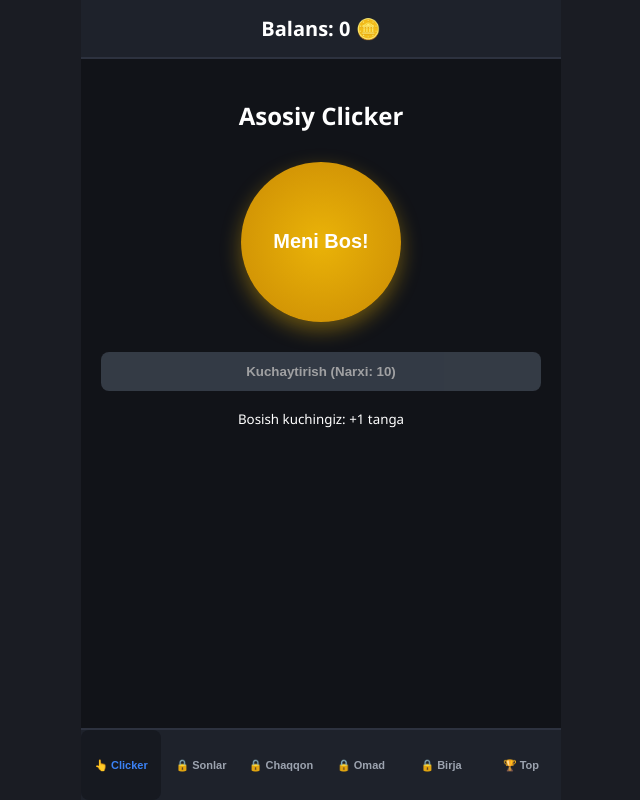
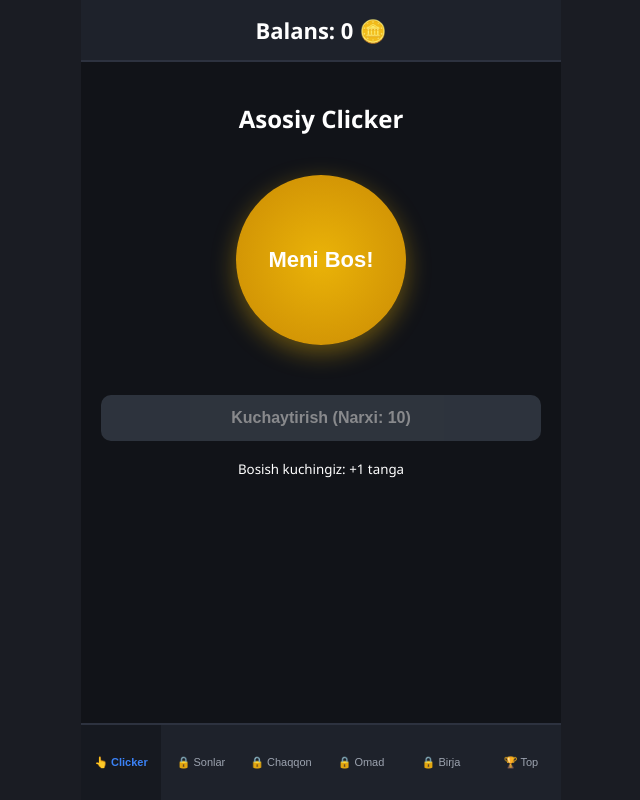
Before and after one commit to Abdulaziz-Developer-lab/Mini-game, a website: page index.html in a window 1280 px wide. Shown: the whole page, without its empty margins (319-959 px from the left). Drawn offline with Linux system fonts and the light colour scheme; no server answers.

Commit message:
Update style.css

```diff
--- a/style.css
+++ b/style.css
@@ -13,7 +13,7 @@ body {
 
 .main-container {
     width: 100%;
-    max-width: 480px; /* Telefon ekranlari o'lchami */
+    max-width: 480px; /* Telefon ekrani o'lchami */
     height: 100vh;
     display: flex;
     flex-direction: column;
@@ -29,7 +29,7 @@ body {
 }
 
 .balance-box {
-    font-size: 20px;
+    font-size: 22px;
     font-weight: bold;
 }
 
@@ -37,10 +37,10 @@ body {
     flex: 1;
     overflow-y: auto;
     padding: 20px;
-    padding-bottom: 90px; /* Pastki menyu to'sib qo'ymasligi uchun */
+    padding-bottom: 90px;
 }
 
-/* Faqat aktiv bo'lim ko'rinishi uchun muhim joyi */
+/* Faqat bitta bo'lim ko'rinishi uchun juda muhim */
 .tab-content {
     display: none;
     text-align: center;
@@ -51,55 +51,50 @@ body {
 }
 
 #click-btn {
-    width: 160px;
-    height: 160px;
+    width: 170px;
+    height: 170px;
     border-radius: 50%;
     border: none;
     background: radial-gradient(circle, #eab308 0%, #ca8a04 100%);
     color: white;
-    font-size: 20px;
+    font-size: 22px;
     font-weight: bold;
     cursor: pointer;
-    box-shadow: 0 8px 20px rgba(234, 179, 8, 0.4);
+    box-shadow: 0 8px 25px rgba(234, 179, 8, 0.4);
     transition: transform 0.1s;
-    margin: 30px auto;
+    margin: 40px auto;
     display: block;
 }
 
 #click-btn:active {
-    transform: scale(0.95);
+    transform: scale(0.93);
 }
 
-.shop {
-    display: flex;
-    flex-direction: column;
-    gap: 10px;
-    margin-top: 20px;
-}
-
-button {
-    padding: 12px;
-    border-radius: 8px;
+.shop button, .buy-btn {
+    width: 100%;
+    padding: 14px;
+    border-radius: 10px;
     border: none;
     background-color: #3b82f6;
     color: white;
     font-weight: bold;
+    font-size: 16px;
     cursor: pointer;
+    margin-top: 10px;
 }
 
 button:disabled {
     background-color: #4b5563;
     cursor: not-allowed;
-    opacity: 0.6;
+    opacity: 0.5;
 }
 
-/* Pastki menyu dizayni */
 .bottom-nav {
     position: absolute;
     bottom: 0;
     left: 0;
     width: 100%;
-    height: 70px;
+    height: 75px;
     background-color: #1e222b;
     display: flex;
     justify-content: space-around;
@@ -116,11 +111,10 @@ button:disabled {
     display: flex;
     flex-direction: column;
     align-items: center;
+    justify-content: center;
     cursor: pointer;
-    padding: 5px;
     flex: 1;
     height: 100%;
-    justify-content: center;
 }
 
 .nav-btn.active {
@@ -131,9 +125,9 @@ button:disabled {
 
 .locked-content {
     background-color: #1e222b;
-    padding: 30px;
-    border-radius: 12px;
-    margin-top: 20px;
+    padding: 40px 20px;
+    border-radius: 14px;
+    margin-top: 25px;
 }
 
 .hidden {
@@ -141,14 +135,14 @@ button:disabled {
 }
 
 input {
-    padding: 10px;
-    border-radius: 6px;
+    padding: 12px;
+    border-radius: 8px;
     border: 1px solid #4b5563;
     background-color: #1f2937;
     color: white;
-    margin-bottom: 10px;
     width: 80%;
     text-align: center;
+    font-size: 16px;
 }
 
 table {
@@ -158,7 +152,7 @@ table {
 }
 
 th, td {
-    padding: 10px;
+    padding: 12px;
     border-bottom: 1px solid #2d323f;
     text-align: left;
 }
```
